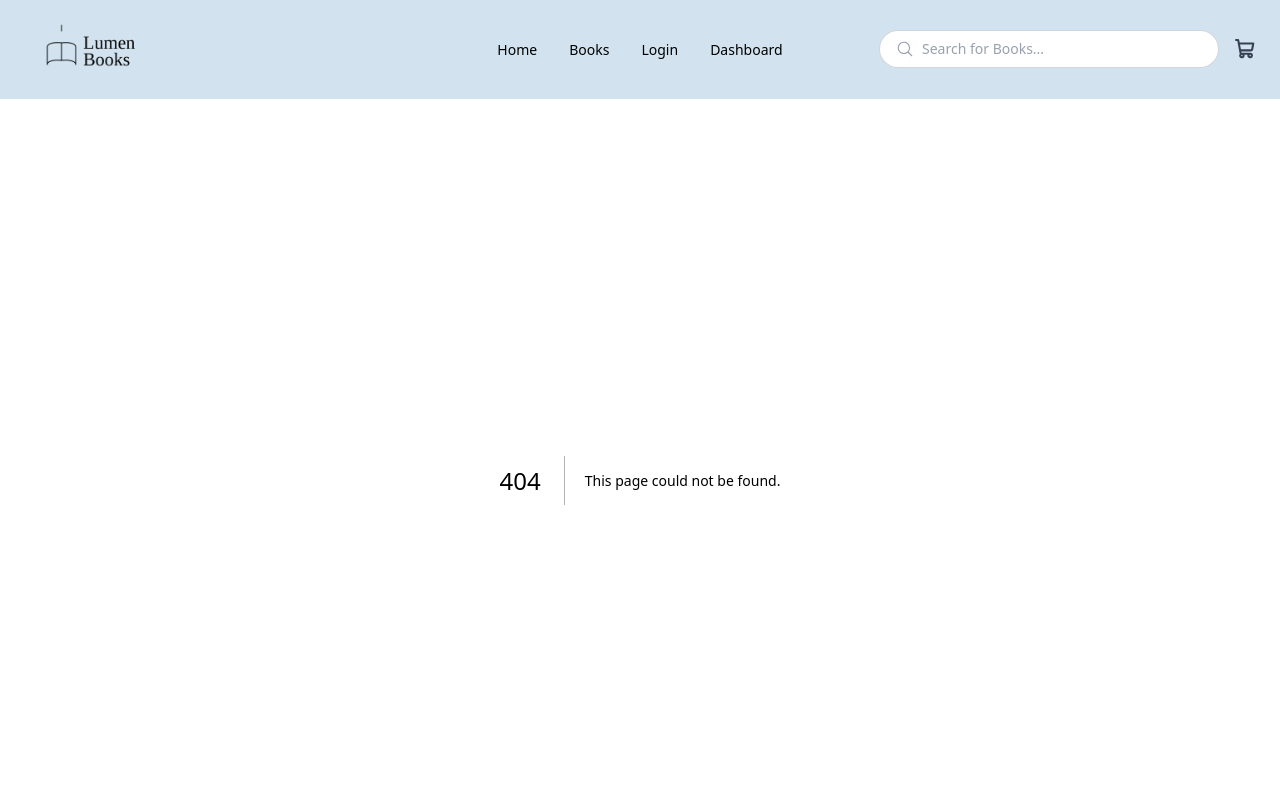
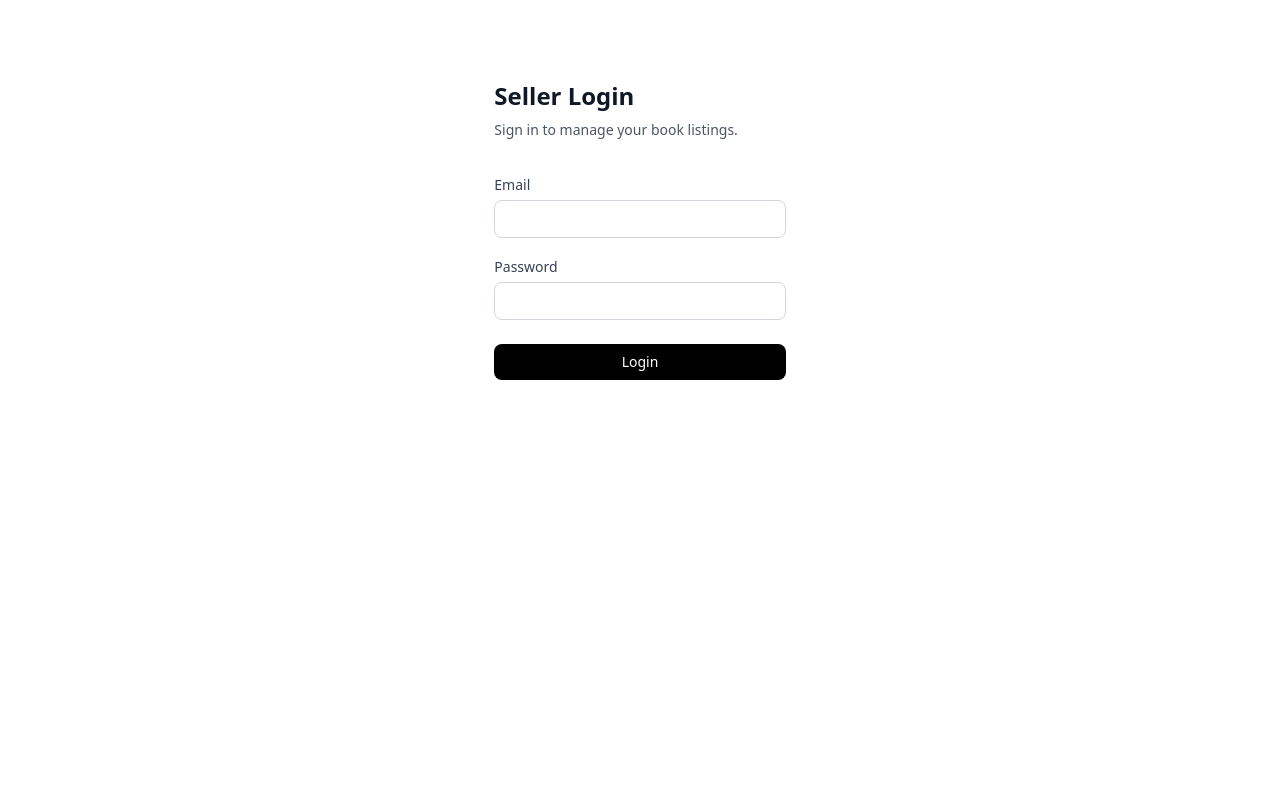
Before and after one commit to johndakshak/lumenBooks, a Next.js app: page /login in a window 1280 px wide. Before the commit this address had no page. Shown: the top 800 px of the page. Built offline with nearby package versions, Linux system fonts and the light colour scheme.

Commit message:
feat: Implement login form with full functionality

```diff
--- a/app/books/[slug]/page.tsx
+++ b/app/books/[slug]/page.tsx
@@ -1,6 +1,8 @@
 import Image from "next/image";
 import { notFound } from "next/navigation";
 import { getAllBooks, getBookBySlug } from "@/lib/data";
+import Navbar from "@/app/components/Navbar";
+import Footer from "@/app/components/Footer";
 
 export async function generateStaticParams() {
   const books = await getAllBooks();
@@ -21,6 +23,8 @@ export default async function BookPage({ params }: BookPageProps) {
   }
 
   return (
+    <>
+        <Navbar />
         <section className="mx-auto max-w-4xl px-6 py-16">
             <div className="grid grid-cols-1 items-center gap-10 md:grid-cols-2">
                 <div className="relative h-96 w-full overflow-hidden rounded-xl bg-gray-200">
@@ -44,5 +48,7 @@ export default async function BookPage({ params }: BookPageProps) {
                 </div>
             </div>
         </section>
+        <Footer />
+    </>
   );
 }
--- a/app/books/page.tsx
+++ b/app/books/page.tsx
@@ -1,5 +1,7 @@
 import Image from "next/image";
 import { getAllBooks } from "@/lib/data";
+import Navbar from "../components/Navbar";
+import Footer from "../components/Footer";
 
 type BooksPageProps = {
   searchParams: Promise<{ category?: string }>;
@@ -15,6 +17,9 @@ export default async function BooksPage({ searchParams }: BooksPageProps) {
     : allBooks;
 
   return (
+    <>
+      <Navbar />
+
       <section className="mx-auto max-w-7xl px-6 py-16">
         <h1 className="mb-10 text-center text-2xl font-bold text-gray-900">
           Catalog
@@ -50,5 +55,8 @@ export default async function BooksPage({ searchParams }: BooksPageProps) {
           ))}
         </div>
       </section>
+
+      <Footer />
+    </>
   );
 }
--- a/app/components/home/HomeView.tsx
+++ b/app/components/home/HomeView.tsx
@@ -9,11 +9,15 @@ import NewReleases from "./NewReleases";
 export default function HomeView (){
     return (
         <>
-            <Hero />
-            <BestSellers />
-            <FindFavorite />
-            <AwardsBanner />
-            <NewReleases />
+            <Navbar />
+                <main className="pt-24">
+                    <Hero />
+                    <BestSellers />
+                    <FindFavorite />
+                    <AwardsBanner />
+                    <NewReleases />
+                </main>
+            <Footer />
         </>
     )
 }
--- a/app/globals.css
+++ b/app/globals.css
@@ -1 +1,6 @@
 @import "tailwindcss";
+
+body {
+  background-color: #ffffff;
+  color: #171717;
+}
--- a/app/layout.tsx
+++ b/app/layout.tsx
@@ -1,8 +1,7 @@
 import type { Metadata } from "next";
 import { Geist, Geist_Mono } from "next/font/google";
 import "./globals.css";
-import Navbar from "./components/Navbar";
-import Footer from "./components/Footer";
+import { Toaster } from "react-hot-toast";
 
 const geistSans = Geist({
   variable: "--font-geist-sans",
@@ -30,11 +29,8 @@ export default function RootLayout({
       className={`${geistSans.variable} ${geistMono.variable} h-full antialiased`}
     >
       <body className="min-h-full flex flex-col">
-        <Navbar />
-          <main className="flex-1 pt-20">
-            {children}
-          </main>
-        <Footer />
+        {children}
+        <Toaster position="top-center" />
       </body>
     </html>
   );
--- /dev/null
+++ b/app/login/LoginButton.tsx
@@ -0,0 +1,17 @@
+"use client";
+
+import { useFormStatus } from "react-dom";
+
+export default function LoginButton() {
+  const { pending } = useFormStatus();
+
+  return (
+    <button
+      type="submit"
+      disabled={pending}
+      className="mt-2 rounded-lg bg-black py-2 text-sm font-medium text-white hover:bg-gray-800 disabled:cursor-not-allowed disabled:opacity-60"
+    >
+      {pending ? "Logging in..." : "Login"}
+    </button>
+  );
+}
--- /dev/null
+++ b/app/login/LoginForm.tsx
@@ -0,0 +1,67 @@
+"use client";
+
+import { useActionState, useEffect, useState } from "react";
+import { useRouter } from "next/navigation";
+import toast from "react-hot-toast";
+import { login, type LoginActionState } from "./actions";
+import LoginButton from "./LoginButton";
+
+const initialFormState: LoginActionState = {
+  status: "idle",
+  message: "",
+};
+
+export default function LoginForm() {
+  const router = useRouter();
+  const [state, formAction] = useActionState(login, initialFormState);
+  const [email, setEmail] = useState("");
+  const [password, setPassword] = useState("");
+
+  useEffect(() => {
+    if (state.status === "error") {
+      toast.error(state.message);
+    }
+
+    if (state.status === "success") {
+      toast.success(state.message);
+      const timeout = setTimeout(() => {
+        router.push("/dashboard");
+      }, 1000);
+      return () => clearTimeout(timeout);
+    }
+  }, [state, router]);
+
+  return (
+    <form action={formAction} className="mt-8 flex flex-col gap-4">
+      <div>
+        <label htmlFor="email" className="text-sm font-medium text-gray-700">
+          Email
+        </label>
+        <input
+          id="email"
+          name="email"
+          type="email"
+          value={email}
+          onChange={(e) => setEmail(e.target.value)}
+          className="mt-1 w-full rounded-lg border border-gray-300 px-3 py-2 text-sm focus:outline-none focus:ring-2 focus:ring-indigo-500"
+        />
+      </div>
+
+      <div>
+        <label htmlFor="password" className="text-sm font-medium text-gray-700">
+          Password
+        </label>
+        <input
+          id="password"
+          name="password"
+          type="password"
+          value={password}
+          onChange={(e) => setPassword(e.target.value)}
+          className="mt-1 w-full rounded-lg border border-gray-300 px-3 py-2 text-sm focus:outline-none focus:ring-2 focus:ring-indigo-500"
+        />
+      </div>
+
+      <LoginButton />
+    </form>
+  );
+}
--- /dev/null
+++ b/app/login/actions.ts
@@ -0,0 +1,42 @@
+"use server";
+
+import { cookies } from "next/headers";
+
+const VALID_EMAIL = "user@example.com";
+const VALID_PASSWORD = "lumen123";
+
+export type LoginActionState = {
+  status: "idle" | "error" | "success";
+  message: string;
+};
+
+export async function login(
+  _prevState: LoginActionState,
+  formData: FormData
+): Promise<LoginActionState> {
+  const email = formData.get("email");
+  const password = formData.get("password");
+
+  // Temporary artificial delay, just to visually confirm the pending state.
+  // Remove this once you've confirmed it works.
+  await new Promise((resolve) => setTimeout(resolve, 1500));
+
+  if (!email || !password) {
+    return { status: "error", message: "Please fill in both fields." };
+  }
+
+  const isValid = email === VALID_EMAIL && password === VALID_PASSWORD;
+
+  if (!isValid) {
+    return { status: "error", message: "Invalid email or password." };
+  }
+
+  const cookieStore = await cookies();
+  cookieStore.set("auth", "true", {
+    httpOnly: true,
+    path: "/",
+    maxAge: 60 * 60 * 24,
+  });
+
+  return { status: "success", message: "Login successful! Redirecting..." };
+}
--- /dev/null
+++ b/app/login/page.tsx
@@ -0,0 +1,14 @@
+import LoginForm from "./LoginForm";
+
+export default function LoginPage() {
+  return (
+    <section className="mx-auto flex max-w-md flex-col px-6 py-20">
+      <h1 className="text-2xl font-bold text-gray-900">Seller Login</h1>
+      <p className="mt-2 text-sm text-gray-600">
+        Sign in to manage your book listings.
+      </p>
+
+      <LoginForm />
+    </section>
+  );
+}
--- a/package.json
+++ b/package.json
@@ -13,7 +13,8 @@
     "@phosphor-icons/react": "^2.1.10",
     "next": "16.2.9",
     "react": "19.2.4",
-    "react-dom": "19.2.4"
+    "react-dom": "19.2.4",
+    "react-hot-toast": "^2.6.0"
   },
   "devDependencies": {
     "@tailwindcss/postcss": "^4",
```
Also changed, not shown: 1 other file (tests, documents, lock files or other folders). Lines whose indentation alone changed are shown as unchanged.
